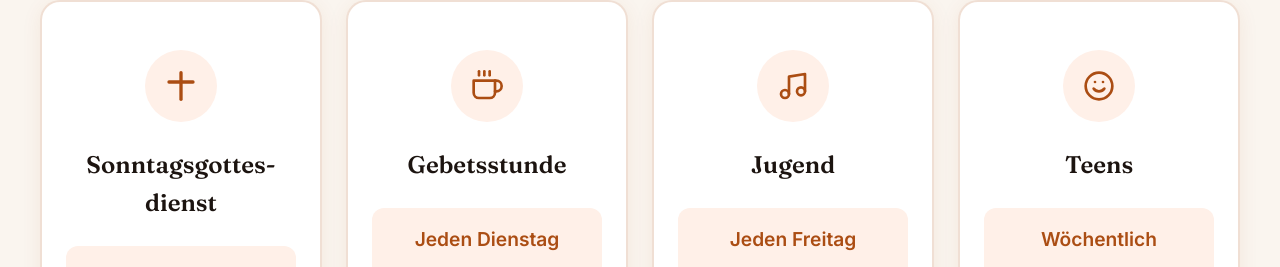
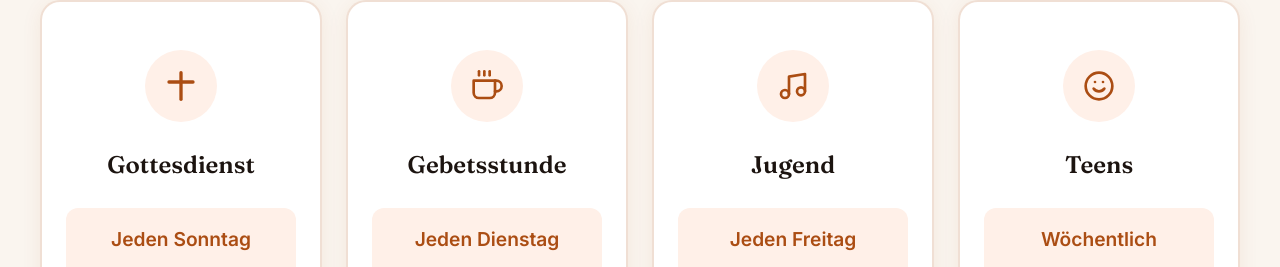
Before and after one commit to MarceloEito/lebensfundament-website, a React (Create React App) app: page / in a window 1280 px wide. Shown: the part 2430-2697 px from the top of the page. Built offline with nearby package versions, Linux system fonts and the light colour scheme; the HTML template or start-up script is replaced by a standard one.

Commit message:
Rename Sonntagsgottesdienst card to Gottesdienst
Co-Authored-By: Claude Opus 5.5 <noreply@anthropic.com>
Claude-Session: https://claude.ai/code/session_01ATdbpFbCVpoaUS55mvft23

```diff
--- a/src/components/Events.js
+++ b/src/components/Events.js
@@ -151,7 +151,7 @@ function Events() {
   const regularEvents = [
     {
       id: 1,
-      title: 'Sonntagsgottesdienst',
+      title: 'Gottesdienst',
       day: 'Jeden Sonntag',
       time: '11:00 Uhr',
       description: 'Unser Hauptgottesdienst mit Lobpreis, Predigt und Gemeinschaft',
```
